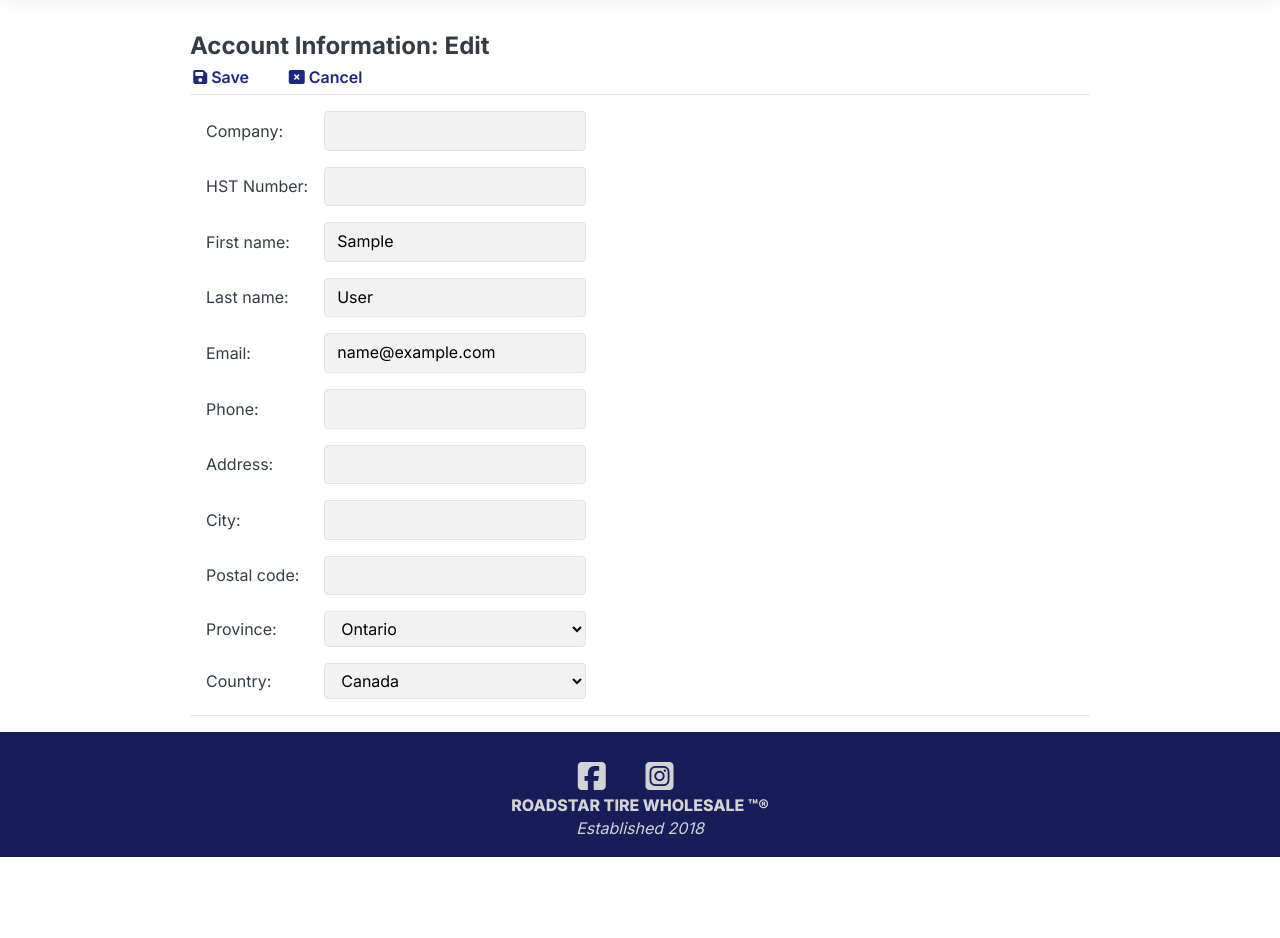
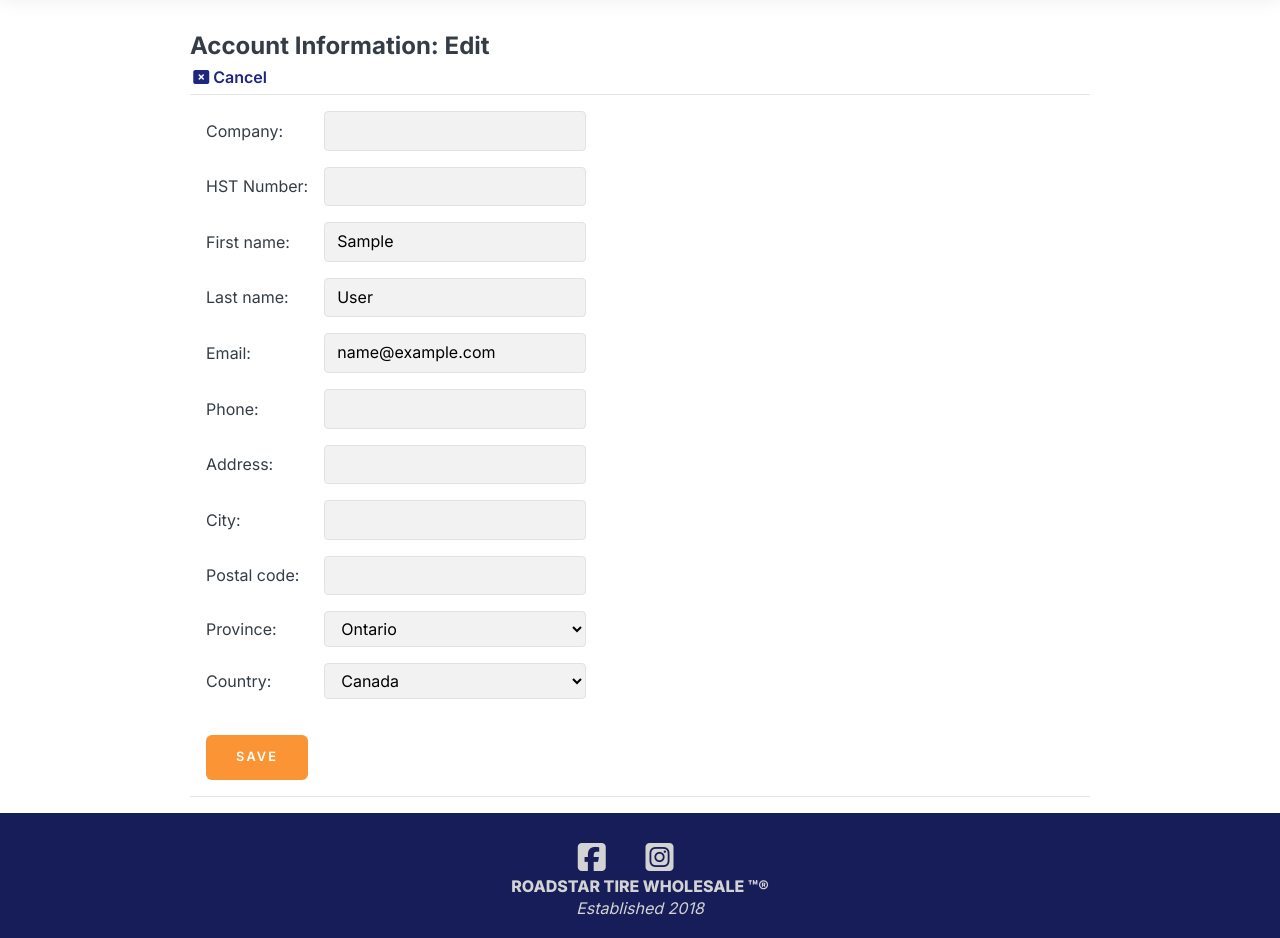
Before and after one commit to zsiskos/roadstartire, a Django app: page /account/edit/ in a window 1280 px wide. Shown: the part 72-1010 px from the top of the page. Before the commit the page ends 929 px from the top, so only its background shows below. Run offline with Django 3.2, Linux system fonts and the light colour scheme; the visitor is signed in with stand-in values (Sample User, id 1); some libraries are stand-ins or nearby versions.

Commit message:
style link/btn for consistency

```diff
--- a/main_app/static/css/forms.css
+++ b/main_app/static/css/forms.css
@@ -40,7 +40,7 @@
   transition: all .1s ease-out
 }
 
-.form-grid button {
+.form-grid button a {
   grid-column-start: 2;
   margin: 0;
   border: none;
--- a/main_app/templates/custom_user_edit_form.html
+++ b/main_app/templates/custom_user_edit_form.html
@@ -3,11 +3,11 @@
 {% block content %}
 <div class="container-main">
   <h2 >Account Information: Edit</h2>
-  <a href="#" class="account-btn" id="btn-save" alt="save button"><i class="fas fa-save"></i>Save</a>
   <a href="{% url 'account' %}" class="account-btn" alt="cancel button"><i class="fas fa-window-close"></i>Cancel</a>
   <div class="container-form" >
     <form id="account-save" action="." method="POST" class="form-signin form-grid"> {% csrf_token %}
       {{ form }}
+      <a href="#" class="order-btn-filled" id="btn-save" alt="save button">Save</a>
       <div class="popup" id="popup-edit-confirm" style="display: none">
         <div class="popup-copy">
           <p><strong>PLEASE NOTE:</strong> Editing account information will make your account inactive, as a Road Star Tires staff member must validate the account.</p>
```
